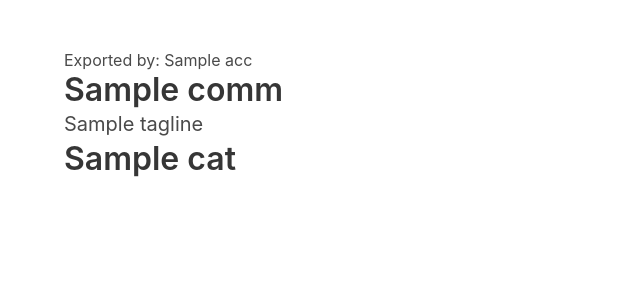
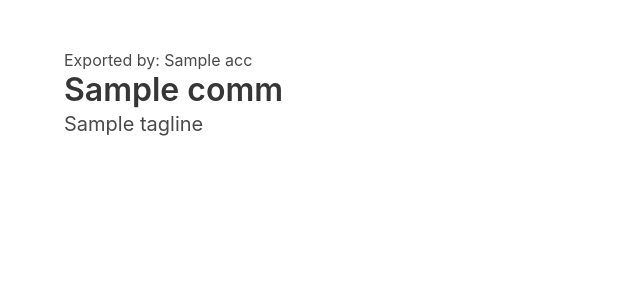
Before and after one commit to Terrance/GPlusExportViewer, a Flask app: template templates/view.j2 in a window 1280 px wide. Shown: the top 300 px of the page, without its empty margins (0-640 px from the left). Run offline with Flask 2, Linux system fonts and the light colour scheme; the template is opened without the code that fills it: most values are stand-ins (such as "Sample title", 1, 10 or a date in 2020).

Commit message:
Merge community topics into single feed

```diff
--- a/app.py
+++ b/app.py
@@ -8,6 +8,7 @@
 
 
 app = Flask(__name__)
+app.jinja_env.add_extension("jinja2.ext.do")
 app.jinja_env.add_extension("jinja2.ext.loopcontrols")
 
 
--- a/templates/view.j2
+++ b/templates/view.j2
@@ -109,13 +109,14 @@
     {% for comm in acc.communities %}
       <h1 class="title">{{ comm.name }}</h1>
       <p class="subtitle">{{ comm.tagline }}</p>
+      {% set posts = [] %}
       {% for cat in comm.categories %}
-        <h2 class="title">{{ cat.name }}</h2>
-        {% for post in cat.posts|sort(attribute="createdAt") %}
-          <div class="box">
-            {{ render(post) }}
-          </div>
-        {% endfor %}
+        {% do posts.extend(cat.posts) %}
+      {% endfor %}
+      {% for post in posts|sort(attribute="createdAt", reverse=true) %}
+        <div class="box">
+          {{ render(post) }}
+        </div>
       {% endfor %}
     {% endfor %}
   {% endfor %}
```
